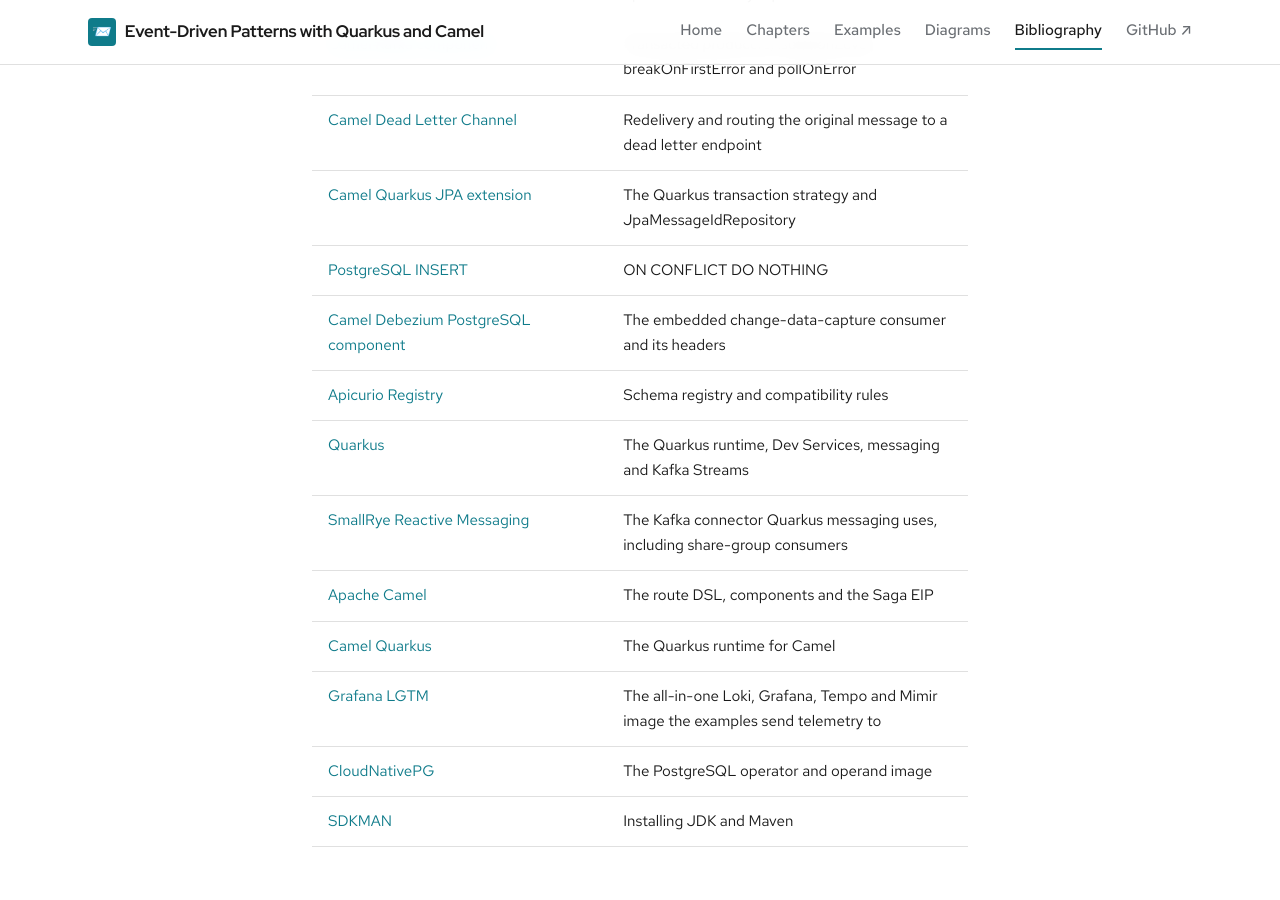
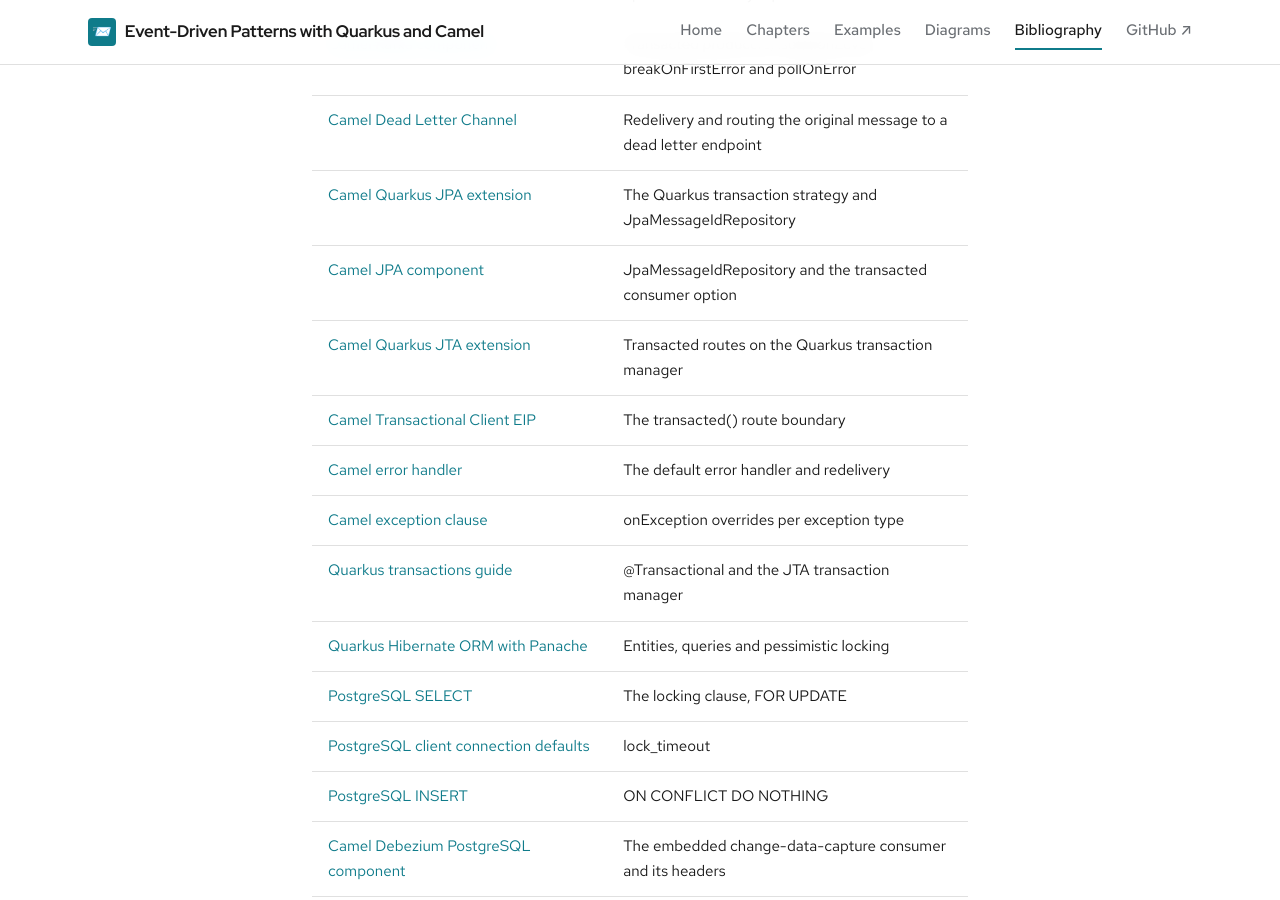
Before and after one commit to patterncatalyst/event-driven-patterns-with-quarkus-and-camel, a Jekyll site: the page built from bibliography.md, in a window 1280 px wide and 900 px high, scrolled down 5950 px. Built offline with Jekyll 4.4.1, drawn with Linux system fonts in a browser that asks for light colours; some web fonts are replaced.

Commit message:
docs(r05): bibliography rows for chapters 11 to 13

```diff
--- a/bibliography.md
+++ b/bibliography.md
@@ -110,6 +110,15 @@ and its title and date checked before any chapter cites it.
     <tr><td><a href="https://camel.apache.org/components/4.22.x/kafka-component.html" rel="noopener">Camel Kafka component</a></td><td>Transacted producers, isolationLevel, breakOnFirstError and pollOnError</td></tr>
     <tr><td><a href="https://camel.apache.org/components/4.22.x/eips/dead-letter-channel.html" rel="noopener">Camel Dead Letter Channel</a></td><td>Redelivery and routing the original message to a dead letter endpoint</td></tr>
     <tr><td><a href="https://camel.apache.org/camel-quarkus/3.40.x/reference/extensions/jpa.html" rel="noopener">Camel Quarkus JPA extension</a></td><td>The Quarkus transaction strategy and JpaMessageIdRepository</td></tr>
+    <tr><td><a href="https://camel.apache.org/components/4.22.x/jpa-component.html" rel="noopener">Camel JPA component</a></td><td>JpaMessageIdRepository and the transacted consumer option</td></tr>
+    <tr><td><a href="https://camel.apache.org/camel-quarkus/3.40.x/reference/extensions/jta.html" rel="noopener">Camel Quarkus JTA extension</a></td><td>Transacted routes on the Quarkus transaction manager</td></tr>
+    <tr><td><a href="https://camel.apache.org/components/4.22.x/eips/transactional-client.html" rel="noopener">Camel Transactional Client EIP</a></td><td>The transacted() route boundary</td></tr>
+    <tr><td><a href="https://camel.apache.org/manual/error-handler.html" rel="noopener">Camel error handler</a></td><td>The default error handler and redelivery</td></tr>
+    <tr><td><a href="https://camel.apache.org/manual/exception-clause.html" rel="noopener">Camel exception clause</a></td><td>onException overrides per exception type</td></tr>
+    <tr><td><a href="https://quarkus.io/guides/transaction" rel="noopener">Quarkus transactions guide</a></td><td>@Transactional and the JTA transaction manager</td></tr>
+    <tr><td><a href="https://quarkus.io/guides/hibernate-orm-panache" rel="noopener">Quarkus Hibernate ORM with Panache</a></td><td>Entities, queries and pessimistic locking</td></tr>
+    <tr><td><a href="https://www.postgresql.org/docs/18/sql-select.html" rel="noopener">PostgreSQL SELECT</a></td><td>The locking clause, FOR UPDATE</td></tr>
+    <tr><td><a href="https://www.postgresql.org/docs/18/runtime-config-client.html" rel="noopener">PostgreSQL client connection defaults</a></td><td>lock_timeout</td></tr>
     <tr><td><a href="https://www.postgresql.org/docs/18/sql-insert.html" rel="noopener">PostgreSQL INSERT</a></td><td>ON CONFLICT DO NOTHING</td></tr>
     <tr><td><a href="https://camel.apache.org/components/4.22.x/debezium-postgres-component.html" rel="noopener">Camel Debezium PostgreSQL component</a></td><td>The embedded change-data-capture consumer and its headers</td></tr>
     <tr><td><a href="https://www.apicur.io/registry/docs/" rel="noopener">Apicurio Registry</a></td><td>Schema registry and compatibility rules</td></tr>
```
